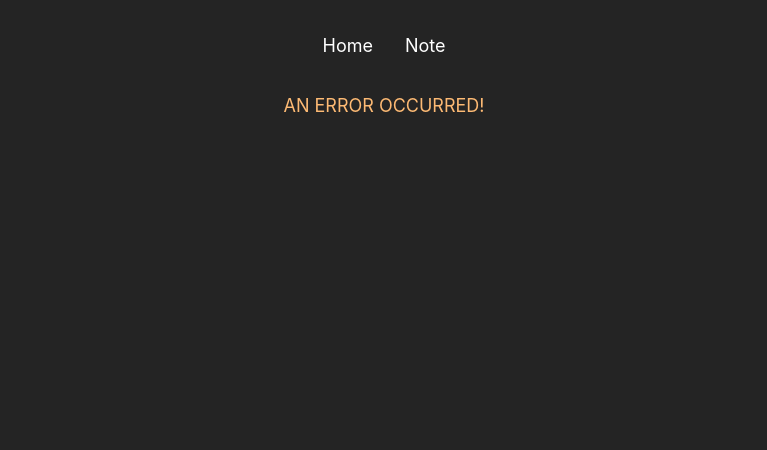
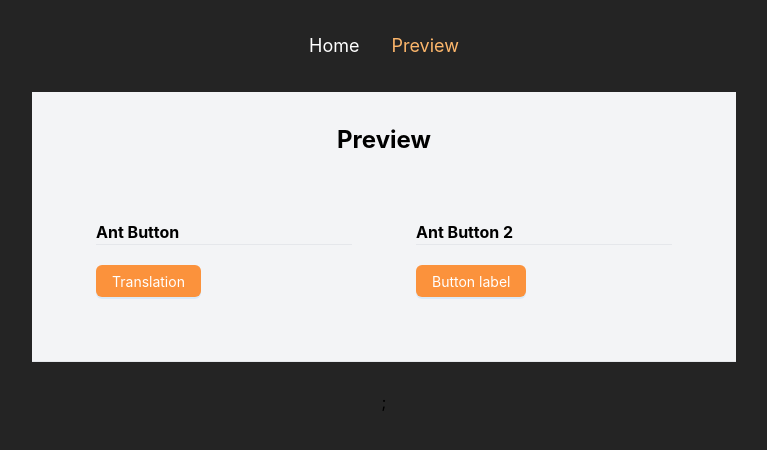
Before and after one commit to NguyenHoangKaiser/airbnb-template, a React (Vite) app: page /preview in a window 1280 px wide. Shown: the top 450 px of the page, without its empty margins (256-1023 px from the left). Built offline with nearby package versions, Linux system fonts and the light colour scheme.

Commit message:
build(project): organize file structure

```diff
--- a/package.json
+++ b/package.json
@@ -20,8 +20,11 @@
     "antd": "^5.0.3",
     "axios": "^1.2.0",
     "classnames": "^2.3.2",
+    "i18next": "^22.0.8",
+    "i18next-browser-languagedetector": "^7.0.1",
     "react": "^18.2.0",
     "react-dom": "^18.2.0",
+    "react-i18next": "^12.0.0",
     "react-router-dom": "^6.4.4"
   },
   "devDependencies": {
--- a/src/Components/PageComponents/MainNavigation.tsx
+++ b/src/layout/MainNavigation.tsx
@@ -20,7 +20,7 @@ function MainNavigation() {
           </li>
           <li>
             <NavLink
-              to="/note"
+              to="/preview"
               className={({ isActive }) =>
                 `text-lg no-underline hover:text-[#fcb66b] ${
                   isActive ? 'text-[#fcb66b]' : undefined
@@ -28,7 +28,7 @@ function MainNavigation() {
               }
               end
             >
-              Note
+              Preview
             </NavLink>
           </li>
         </ul>
--- a/src/pages/RootLayout.tsx
+++ b/src/layout/RootLayout.tsx
@@ -1,5 +1,5 @@
 import { Outlet } from 'react-router-dom';
-import MainNavigation from 'src/Components/PageComponents/MainNavigation';
+import MainNavigation from 'src/layout/MainNavigation';
 
 function RootLayout() {
   return (
--- /dev/null
+++ b/src/locales/i18n.ts
@@ -0,0 +1,32 @@
+import i18n from 'i18next';
+import { initReactI18next } from 'react-i18next';
+import LanguageDetector from 'i18next-browser-languagedetector';
+
+i18n
+  // detect user language
+  // learn more: https://github.com/i18next/i18next-browser-languageDetector
+  .use(LanguageDetector)
+  // pass the i18n instance to react-i18next.
+  .use(initReactI18next)
+  // init i18next
+  // for all options read: https://www.i18next.com/overview/configuration-options
+  .init({
+    debug: true,
+    fallbackLng: 'en',
+    interpolation: {
+      escapeValue: false, // not needed for react as it escapes by default
+    },
+    resources: {
+      en: {
+        translation: {
+          // here we will place our translations...
+          description: {
+            part1: 'Translation',
+            part2: 'Button label',
+          },
+        },
+      },
+    },
+  });
+
+export default i18n;
--- a/src/main.tsx
+++ b/src/main.tsx
@@ -2,6 +2,7 @@ import React from 'react';
 import ReactDOM from 'react-dom/client';
 import App from './App';
 import './index.css';
+import 'src/locales/i18n';
 
 ReactDOM.createRoot(document.getElementById('root') as HTMLElement).render(
   <React.StrictMode>
--- a/src/pages/ErrorPage.tsx
+++ b/src/pages/Boundaries/ErrorPage.tsx
@@ -1,6 +1,6 @@
 import { useRouteError } from 'react-router-dom';
 
-import MainNavigation from 'src/Components/PageComponents/MainNavigation';
+import MainNavigation from 'src/layout/MainNavigation';
 
 function ErrorPage() {
   const error = useRouteError() as Error;
--- /dev/null
+++ b/src/pages/Boundaries/LoadingPage.tsx
@@ -0,0 +1,7 @@
+export default function LoadingPage() {
+  return (
+    <div className="flex items-center justify-center">
+      <h1 className="text-center text-lg ">Loading Page...</h1>
+    </div>
+  );
+}
--- a/src/pages/NotePage.tsx
+++ /dev/null
@@ -1,18 +0,0 @@
-import { PreviewPane, Col } from 'src/Components/Playground/PreviewPane';
-import { Button as AntdButton } from 'antd';
-
-function NotePage() {
-  return (
-    <main className="flex flex-col items-center justify-evenly gap-7 text-black">
-      <PreviewPane title="Buttons like you used to build them">
-        <Col title="Ant">
-          <AntdButton className="bg-orange-400" type="primary">
-            Label
-          </AntdButton>
-        </Col>
-      </PreviewPane>
-    </main>
-  );
-}
-
-export default NotePage;
--- /dev/null
+++ b/src/pages/PreviewPage.tsx
@@ -0,0 +1,26 @@
+import { PreviewPane, Col } from 'src/components/Playground/PreviewPane';
+import { Button as AntdButton } from 'antd';
+import { useTranslation, Trans } from 'react-i18next';
+
+function NotePage() {
+  const { t } = useTranslation();
+
+  return (
+    <main className="flex flex-col items-center justify-evenly gap-7 text-black">
+      <PreviewPane title="Preview">
+        <Col title="Ant Button">
+          <AntdButton className="bg-orange-400" type="primary">
+            <Trans i18nKey="description.part1">Translation</Trans>
+          </AntdButton>
+        </Col>
+        <Col title="Ant Button 2">
+          <AntdButton className="bg-orange-400" type="primary">
+            {t('description.part2')}
+          </AntdButton>
+        </Col>
+      </PreviewPane>
+    </main>
+  );
+}
+
+export default NotePage;
--- a/src/pages/Router.tsx
+++ b/src/pages/Router.tsx
@@ -1,23 +1,21 @@
-import { createBrowserRouter, RouterProvider } from 'react-router-dom';
-import RootLayout from 'src/pages/RootLayout';
-import ErrorPage from 'src/pages/ErrorPage';
-import HomePage from 'src/pages/HomePage';
-import NotePage from 'src/pages/NotePage';
+import {
+  createRoutesFromElements,
+  createBrowserRouter,
+  RouterProvider,
+  Route,
+} from 'react-router-dom';
+import RootLayout from 'src/layout/RootLayout';
+import Pages from 'src/pages';
+import ErrorPage from 'src/pages/Boundaries/ErrorPage';
 
-const router = createBrowserRouter([
-  {
-    path: '/',
-    element: <RootLayout />,
-    errorElement: <ErrorPage />,
-    children: [
-      { index: true, element: <HomePage /> },
-      {
-        path: '/note',
-        element: <NotePage />,
-      },
-    ],
-  },
-]);
+const router = createBrowserRouter(
+  createRoutesFromElements(
+    <Route path="/" element={<RootLayout />} errorElement={<ErrorPage />}>
+      <Route index element={Pages.HomePage} />
+      <Route path="/preview" element={Pages.PreviewPage} />
+    </Route>,
+  ),
+);
 
 function DefineRouter() {
   return <RouterProvider router={router} />;
--- /dev/null
+++ b/src/pages/index.tsx
@@ -0,0 +1,24 @@
+import { lazy, Suspense } from 'react';
+import LoadingPage from 'src/pages/Boundaries/LoadingPage';
+
+/**
+ * This function returns a lazy-loaded page. It will be loaded only when the user navigates to this page.
+ * @param importStatement The import statement for the page.
+ * @returns The lazy-loaded page.
+ * @example const HomePage = lazyLoad(() => import('src/pages/HomePage'));
+ */
+function LazyLoadPage(
+  importStatement: () => Promise<{ default: () => JSX.Element }>,
+) {
+  const Component = lazy(importStatement);
+  return (
+    <Suspense fallback={<LoadingPage />}>
+      <Component />
+    </Suspense>
+  );
+}
+
+export default {
+  HomePage: LazyLoadPage(() => import('src/pages/Home/HomePage')),
+  PreviewPage: LazyLoadPage(() => import('src/pages/PreviewPage')),
+};
```
Also changed, not shown: src/pages/Home/HomePage.tsx (renamed from src/pages/HomePage.tsx), 1 other file (tests, documents, lock files or other folders).
